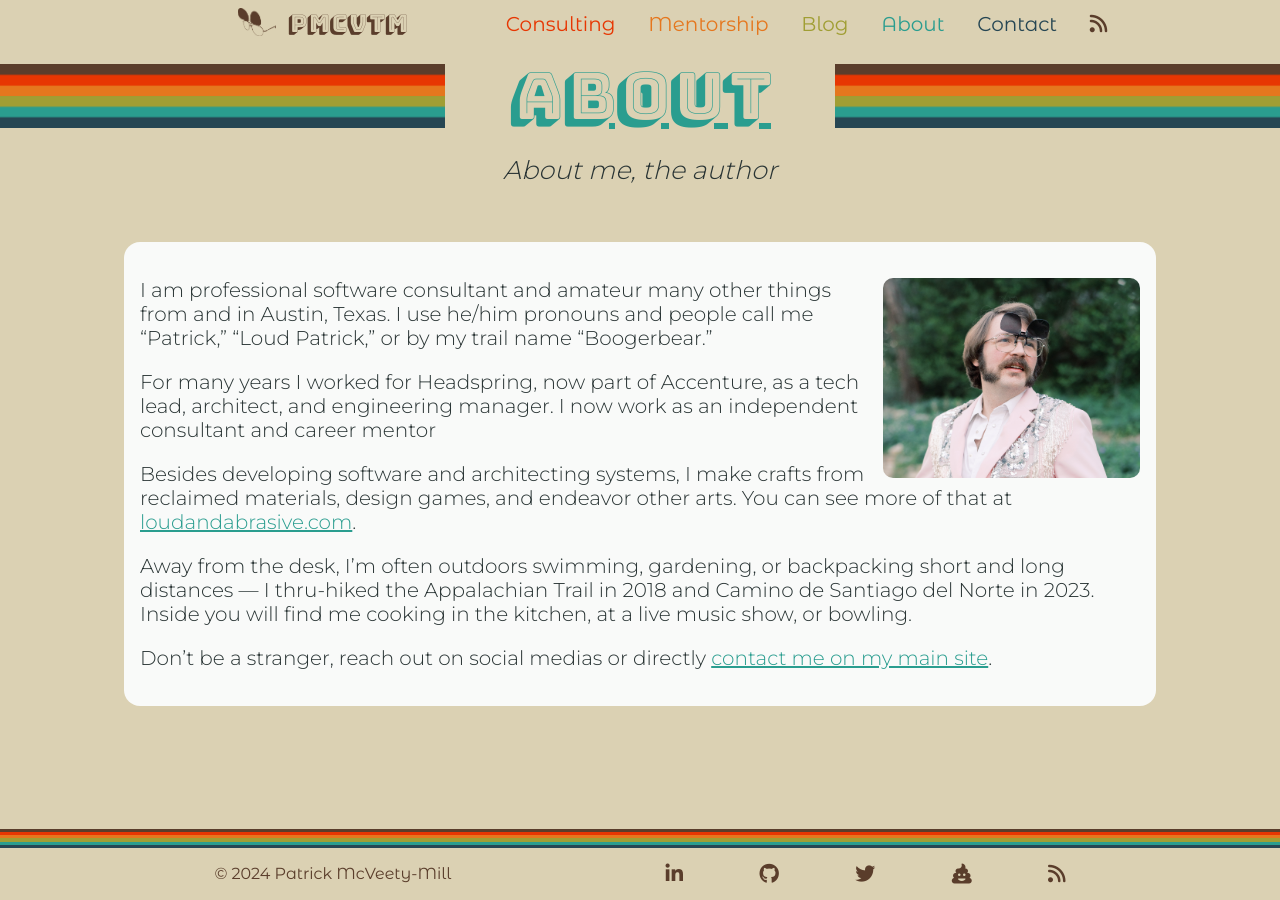
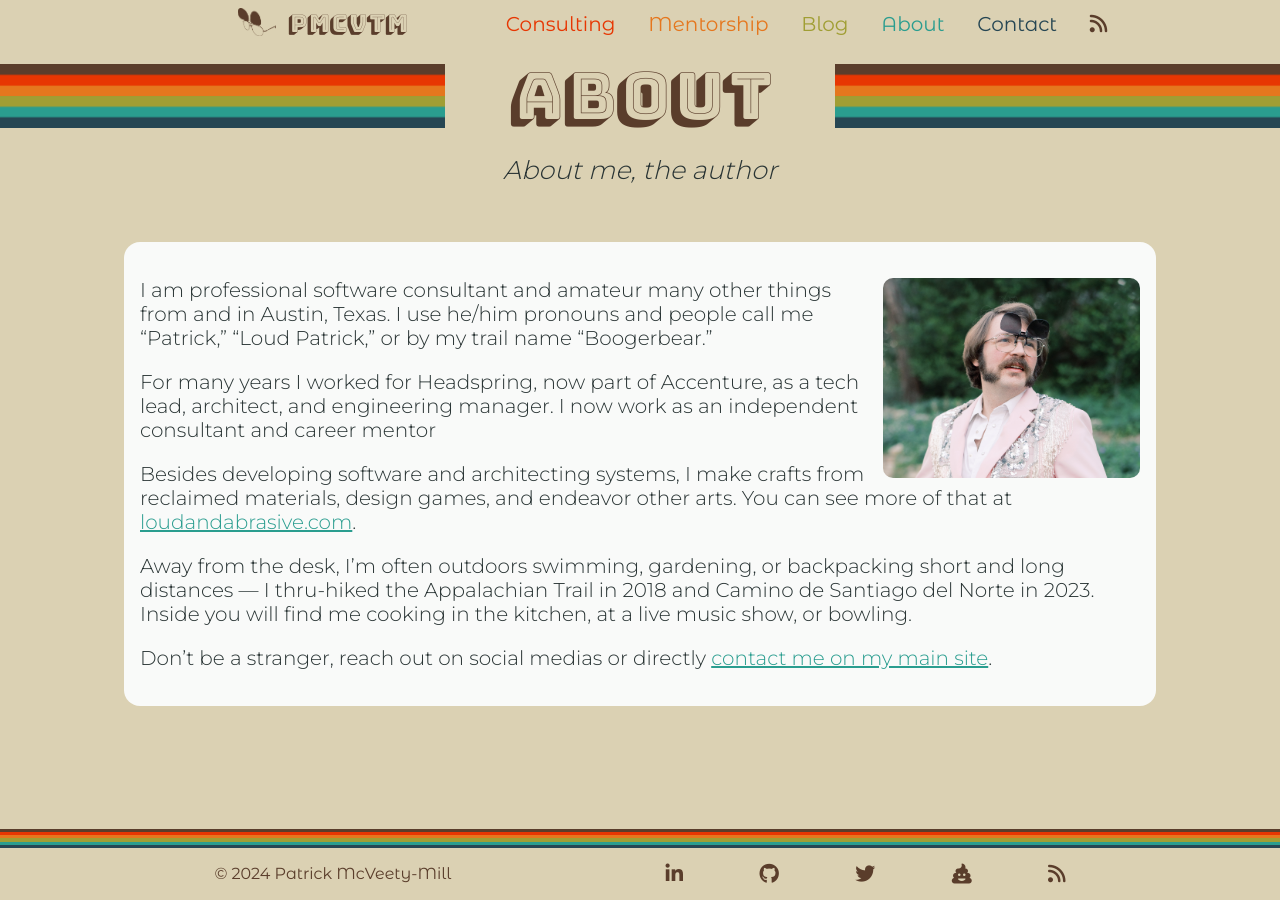
Before and after one commit to pmcvtm/pmcvtm.com, a Jekyll site: the page built from pages/about.md, in a window 1280 px wide. Built offline with Jekyll 4.4.1, drawn with Linux system fonts in a browser that asks for light colours; nearby versions of some CDN libraries; some web fonts are replaced.

Commit message:
fix goofed tutle color

```diff
--- a/_sass/home.scss
+++ b/_sass/home.scss
@@ -14,6 +14,7 @@ header.home {
 
     h1 {
       width: 90%;
+      color: $brown;
 
       @include mobile() { line-height: 3rem; }
     }
@@ -31,6 +32,7 @@ header.home {
     p {
         margin: 3em auto;
         line-height: 1.35em;
+        text-align: center;
     }
 
     .social-links {
--- a/_sass/page.scss
+++ b/_sass/page.scss
@@ -45,7 +45,11 @@
       margin: 0;
 
       font-family: $tileFont;
-      color: $brown;
+
+      a {
+        color: $brown;
+        text-decoration: none;
+      }
 
       font-size: clamp(2rem, 5vw, 4rem);
       @include desktop() { line-height: 4rem; }
```
